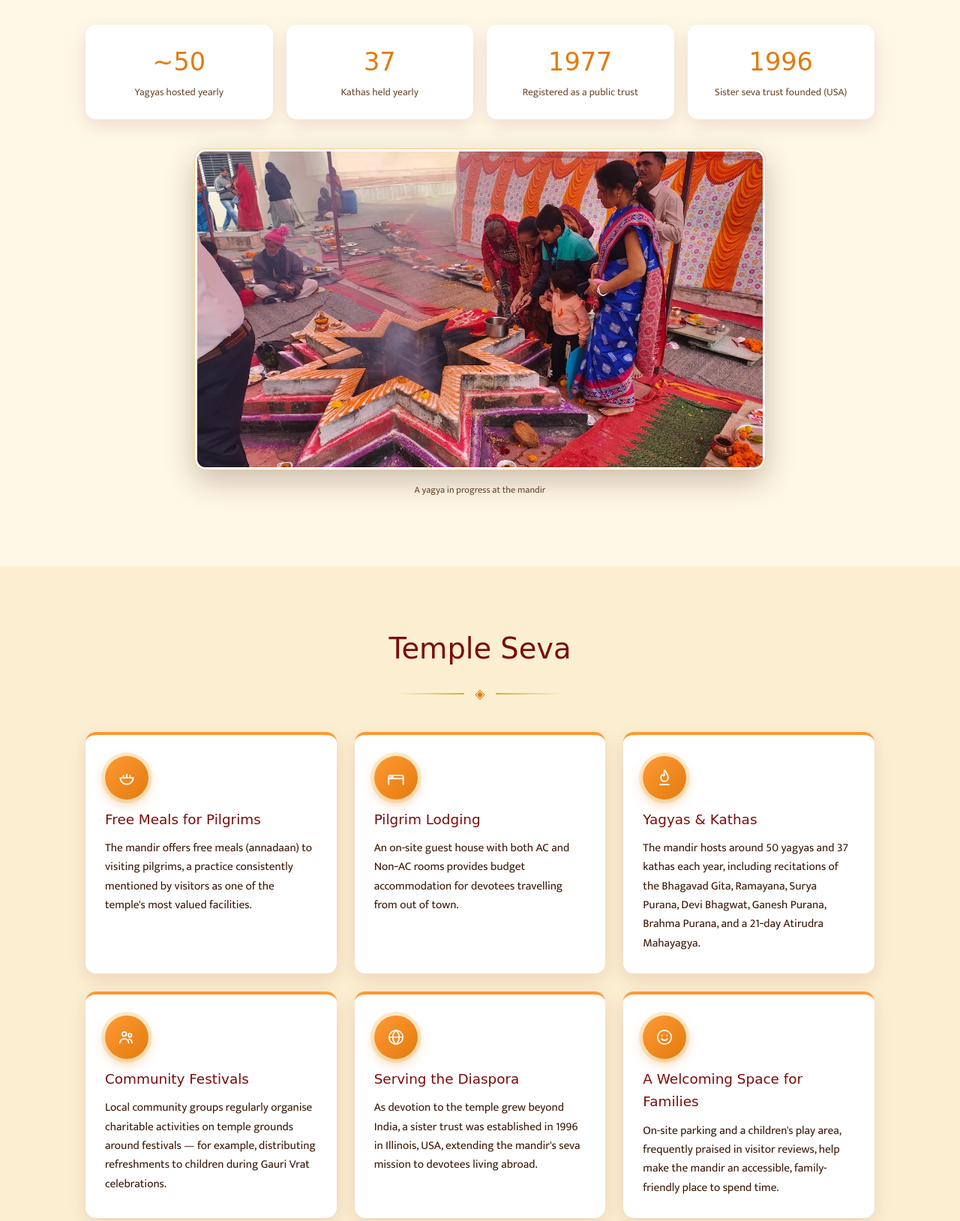
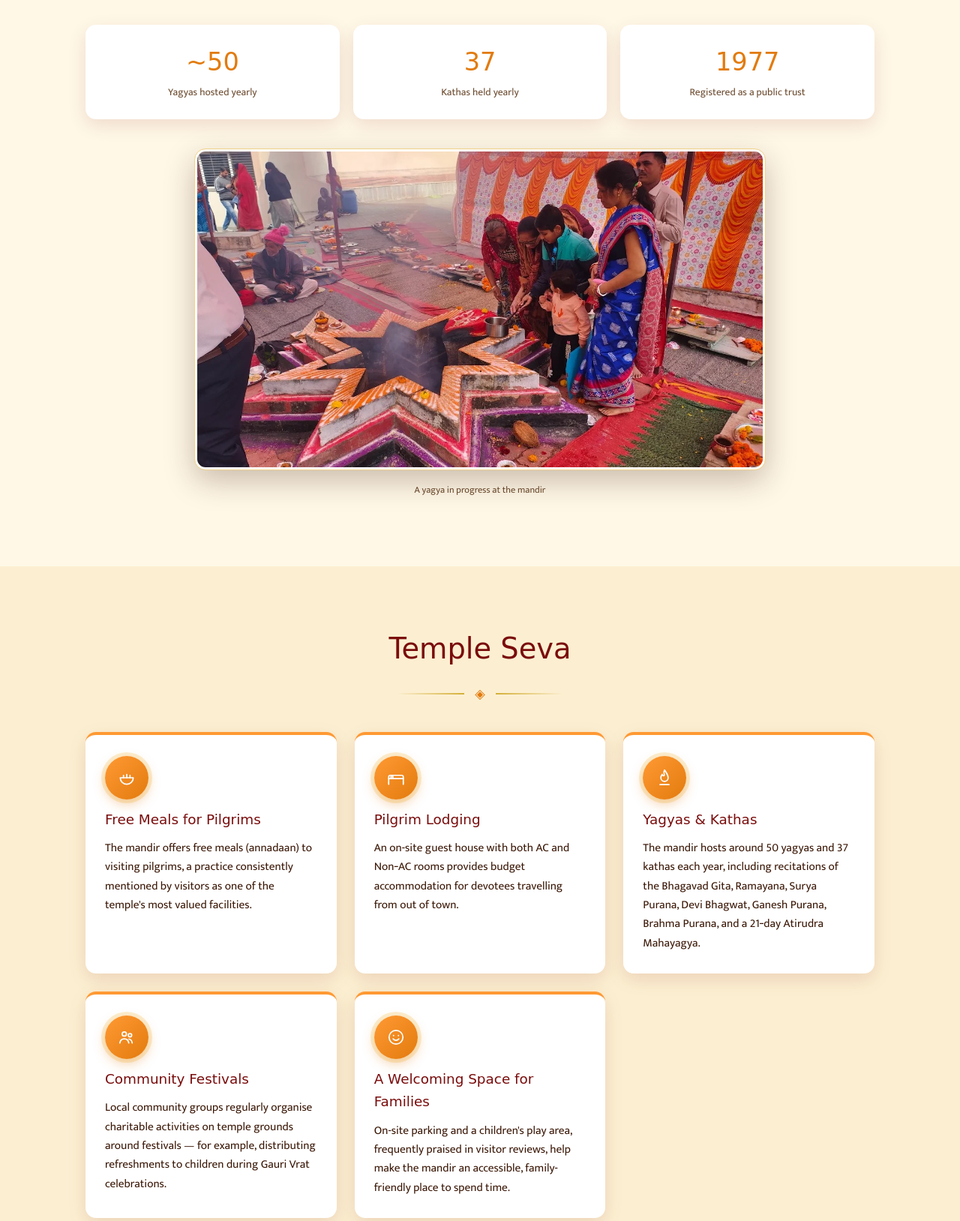
Before and after one commit to eshan555/surya-mandir-borsad, a plain HTML site: page seva.html in a window 1280 px wide. Shown: the part 713-2341 px from the top of the page at 75% size. Drawn offline with Linux system fonts and the light colour scheme; a web font is replaced by a local one.

Commit message:
Swap dead YouTube video, remove all sister trust references

```diff
--- a/seva.html
+++ b/seva.html
@@ -74,10 +74,6 @@
           <span class="stat-number">1977</span>
           <span class="stat-label">Registered as a public trust</span>
         </div>
-        <div class="stat-card">
-          <span class="stat-number">1996</span>
-          <span class="stat-label">Sister seva trust founded (USA)</span>
-        </div>
       </div>
 
       <div class="video-wrapper" style="margin-top:40px;">
@@ -112,11 +108,6 @@
           <div class="seva-icon"><svg class="icon-svg" viewBox="0 0 24 24" fill="none" stroke="currentColor" stroke-width="1.6" stroke-linecap="round" stroke-linejoin="round" aria-hidden="true"><circle cx="9" cy="8" r="2.6"/><circle cx="16" cy="9.5" r="2.1"/><path d="M3.5 19c.5-3 2.7-5 5.5-5s5 2 5.5 5"/><path d="M14.8 14.3c2 .3 3.5 2 3.9 4.7"/></svg></div>
           <h3>Community Festivals</h3>
           <p>Local community groups regularly organise charitable activities on temple grounds around festivals &mdash; for example, distributing refreshments to children during Gauri Vrat celebrations.</p>
-        </div>
-        <div class="seva-card">
-          <div class="seva-icon"><svg class="icon-svg" viewBox="0 0 24 24" fill="none" stroke="currentColor" stroke-width="1.6" stroke-linecap="round" stroke-linejoin="round" aria-hidden="true"><circle cx="12" cy="12" r="8.5"/><path d="M3.5 12h17M12 3.5c2.5 2.3 4 5.3 4 8.5s-1.5 6.2-4 8.5c-2.5-2.3-4-5.3-4-8.5s1.5-6.2 4-8.5z"/></svg></div>
-          <h3>Serving the Diaspora</h3>
-          <p>As devotion to the temple grew beyond India, a sister trust was established in 1996 in Illinois, USA, extending the mandir's seva mission to devotees living abroad.</p>
         </div>
         <div class="seva-card">
           <div class="seva-icon"><svg class="icon-svg" viewBox="0 0 24 24" fill="none" stroke="currentColor" stroke-width="1.6" stroke-linecap="round" stroke-linejoin="round" aria-hidden="true"><circle cx="12" cy="12" r="8.5"/><path d="M8.5 14c1 1.2 2.2 1.8 3.5 1.8s2.5-.6 3.5-1.8"/><circle cx="9" cy="10" r=".9" fill="currentColor" stroke="none"/><circle cx="15" cy="10" r=".9" fill="currentColor" stroke="none"/></svg></div>
```
Also changed, not shown: history.html (+0 -9 lines), media.html (+2 -2 lines).
